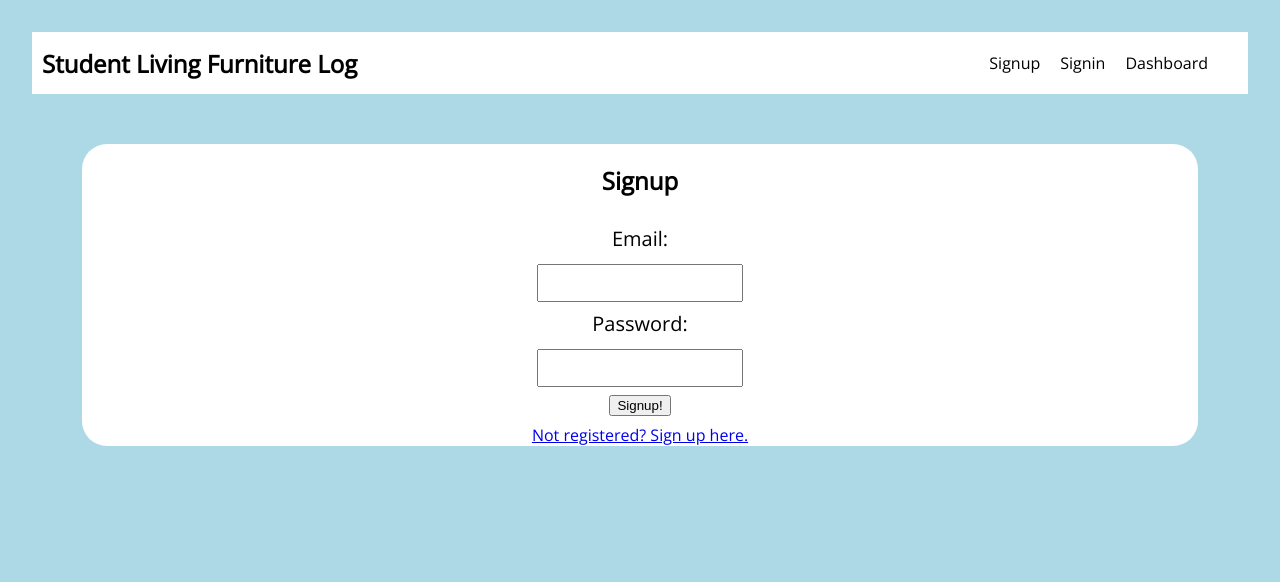
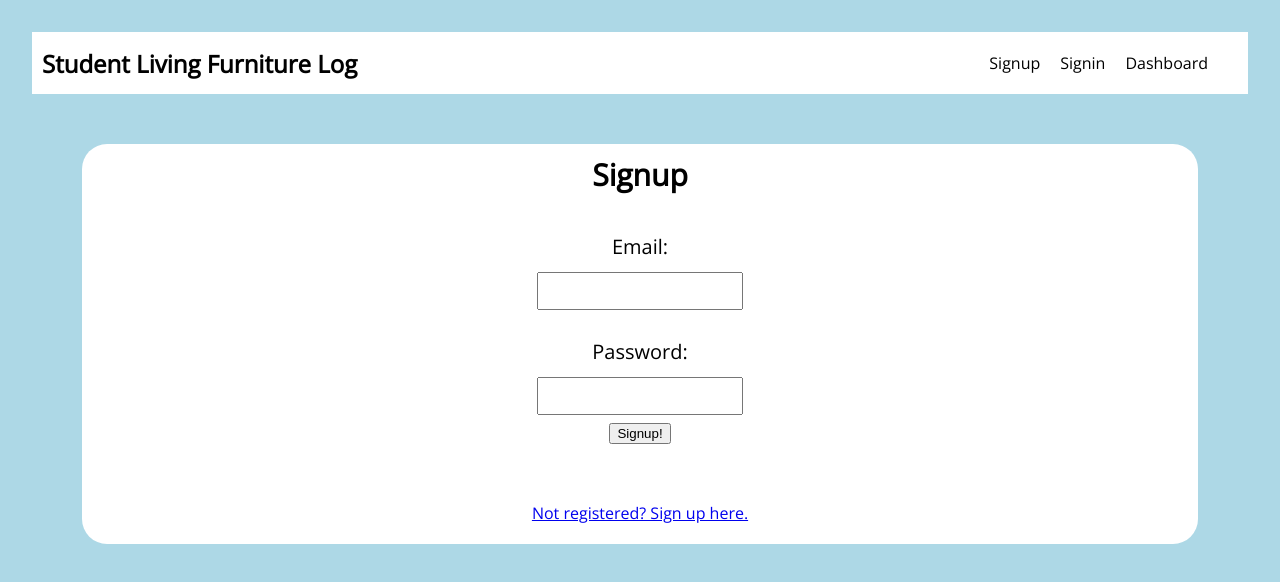
Before and after one commit to Karizmaflores/capstone-frontend, a React (Vite) app: page /signup in a window 1280 px wide. Shown: the top 582 px of the page. Built offline with nearby package versions, Linux system fonts and the light colour scheme.

Commit message:
added styling to dashboard and forms

```diff
--- a/src/css/addCouch.css
+++ b/src/css/addCouch.css
@@ -7,6 +7,27 @@
   border-radius: 25px;
   background-color: white;
 }
+
+h2{
+  display: flex;
+  font-size: 30px;
+  font-family: "Open Sans", sans-serif;
+  text-transform: capitalize;
+  background-color: white;
+  margin: 0;
+  padding: 10px;
+  justify-content: center;
+}
+
+img{
+  width: 200px;
+  height: 200px;
+  object-fit: cover;
+  background-color: white;
+  border: 2px solid white;
+  padding: 15px;
+}
+
 .label {
   font-size: 20px;
   font-family: "Open Sans", sans-serif;
--- a/src/css/form.css
+++ b/src/css/form.css
@@ -7,6 +7,7 @@
 }
 
 .label {
+  padding-top: 20px;
   font-family: "Open Sans", sans-serif;
   display: block;
 }
@@ -34,3 +35,8 @@
   cursor: pointer;
   background-color: rgba(0, 0, 0, 0.05);
 }
+
+a{
+  padding-top: 50px;
+  padding-bottom: 20px;
+}
```
